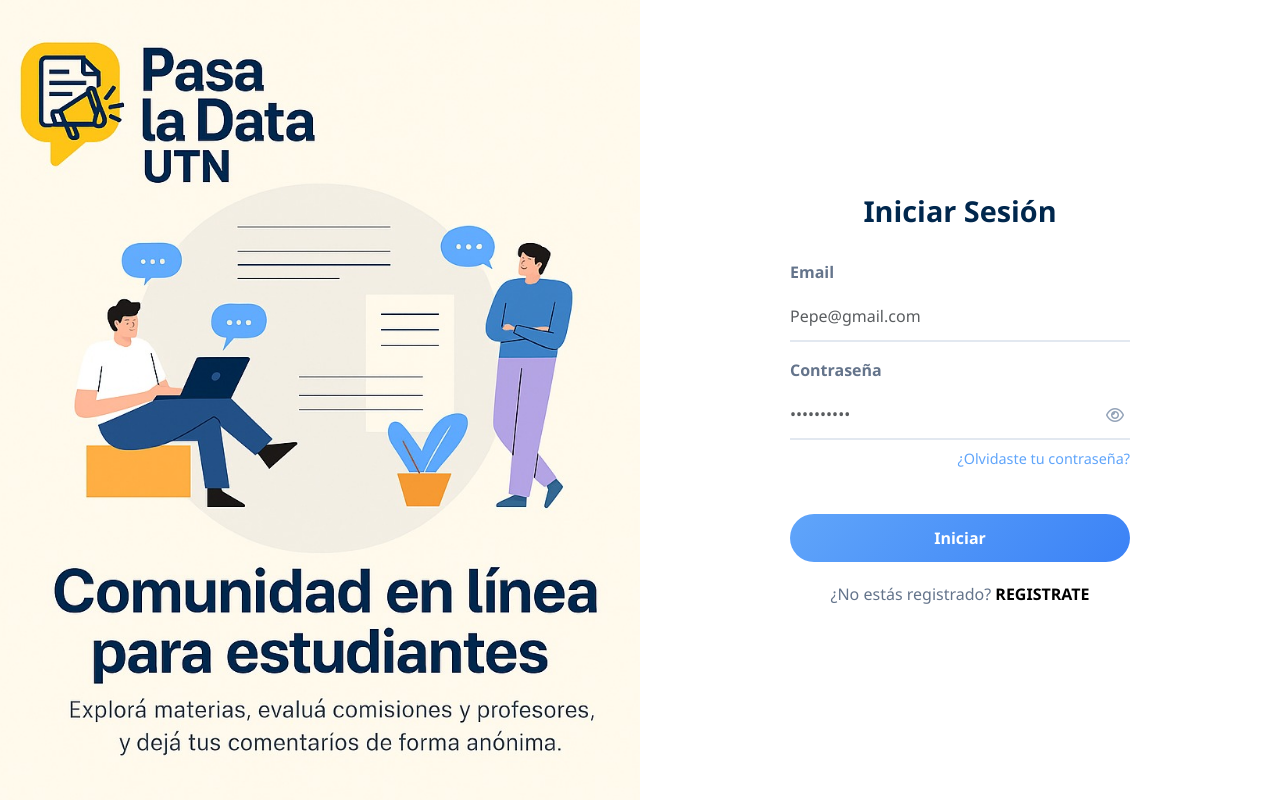
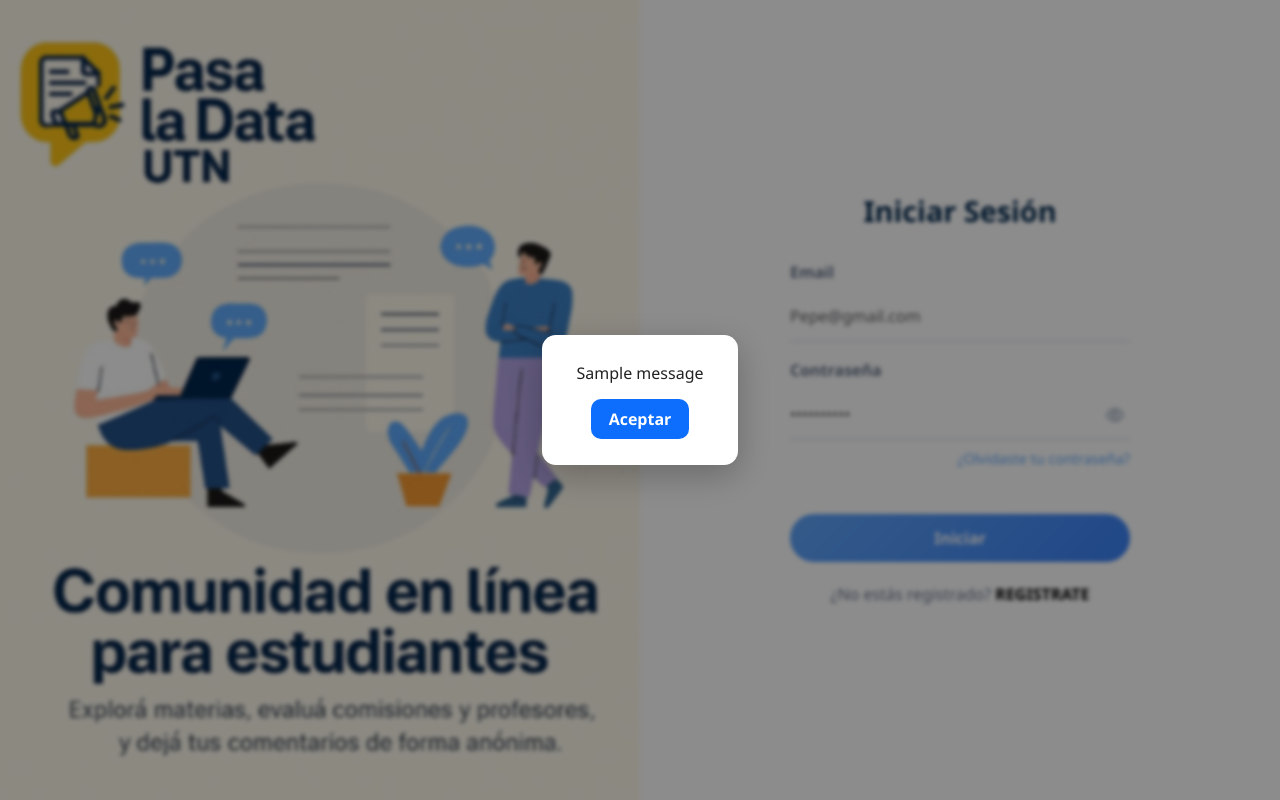
Before and after one commit to Joaquin123L/2025-UTN-Grupo-2, a Django app: template facultad/people/templates/people/login.html in a window 1280 px wide. Run offline with Django 5.2, Linux system fonts and the light colour scheme; the template is opened without the code that fills it, so the values that code supplies are empty; tables that the repository leaves empty hold one stand-in row (values such as "Sample post"); one stand-in notice (Sample message) is shown.

Commit message:
alerta login

```diff
--- a/facultad/people/templates/people/login.html
+++ b/facultad/people/templates/people/login.html
@@ -20,6 +20,80 @@
     <section class="right-panel">
       <div class="login-card">
         <h1 class="login-title">Iniciar Sesión</h1>
+          {% if messages %}
+  <div class="alert-modal" id="alertModal">
+    <div class="alert-box">
+      {% for message in messages %}
+        <p class="alert-text">{{ message }}</p>
+      {% endfor %}
+      <button class="alert-btn" onclick="closeAlert()">Aceptar</button>
+    </div>
+  </div>
+
+  <script>
+    document.addEventListener("DOMContentLoaded", () => {
+      const modal = document.getElementById("alertModal");
+      if (modal) modal.style.display = "flex";
+    });
+
+    function closeAlert() {
+      const modal = document.getElementById("alertModal");
+      if (modal) modal.style.display = "none";
+    }
+  </script>
+
+  <style>
+    /* Modal base */
+    .alert-modal {
+      position: fixed;
+      inset: 0;
+      display: none;
+      justify-content: center;
+      align-items: center;
+      background: rgba(0,0,0,0.45);
+      backdrop-filter: blur(2px);
+      z-index: 9999;
+    }
+
+    /* Caja del mensaje */
+    .alert-box {
+      background: #fff;
+      border-radius: 14px;
+      padding: 26px 34px;
+      box-shadow: 0 10px 35px rgba(0,0,0,0.25);
+      text-align: center;
+      max-width: 340px;
+      animation: fadeIn 0.25s ease-out;
+    }
+
+    .alert-text {
+      margin-bottom: 14px;
+      font-size: 16px;
+      font-weight: 500;
+      color: #222;
+    }
+
+    .alert-btn {
+      background: #0d6efd;
+      border: none;
+      color: #fff;
+      font-weight: 600;
+      border-radius: 10px;
+      padding: 8px 18px;
+      cursor: pointer;
+      transition: background 0.2s ease;
+    }
+
+    .alert-btn:hover {
+      background: #0b5ed7;
+    }
+
+    @keyframes fadeIn {
+      from { opacity: 0; transform: translateY(-10px); }
+      to { opacity: 1; transform: translateY(0); }
+    }
+  </style>
+{% endif %}
 
         <form method="post" action="{% url 'people:login' %}">
           {% csrf_token %}
```
Also changed, not shown: facultad/people/views.py (+29 -13 lines), facultad/db.sqlite3.
